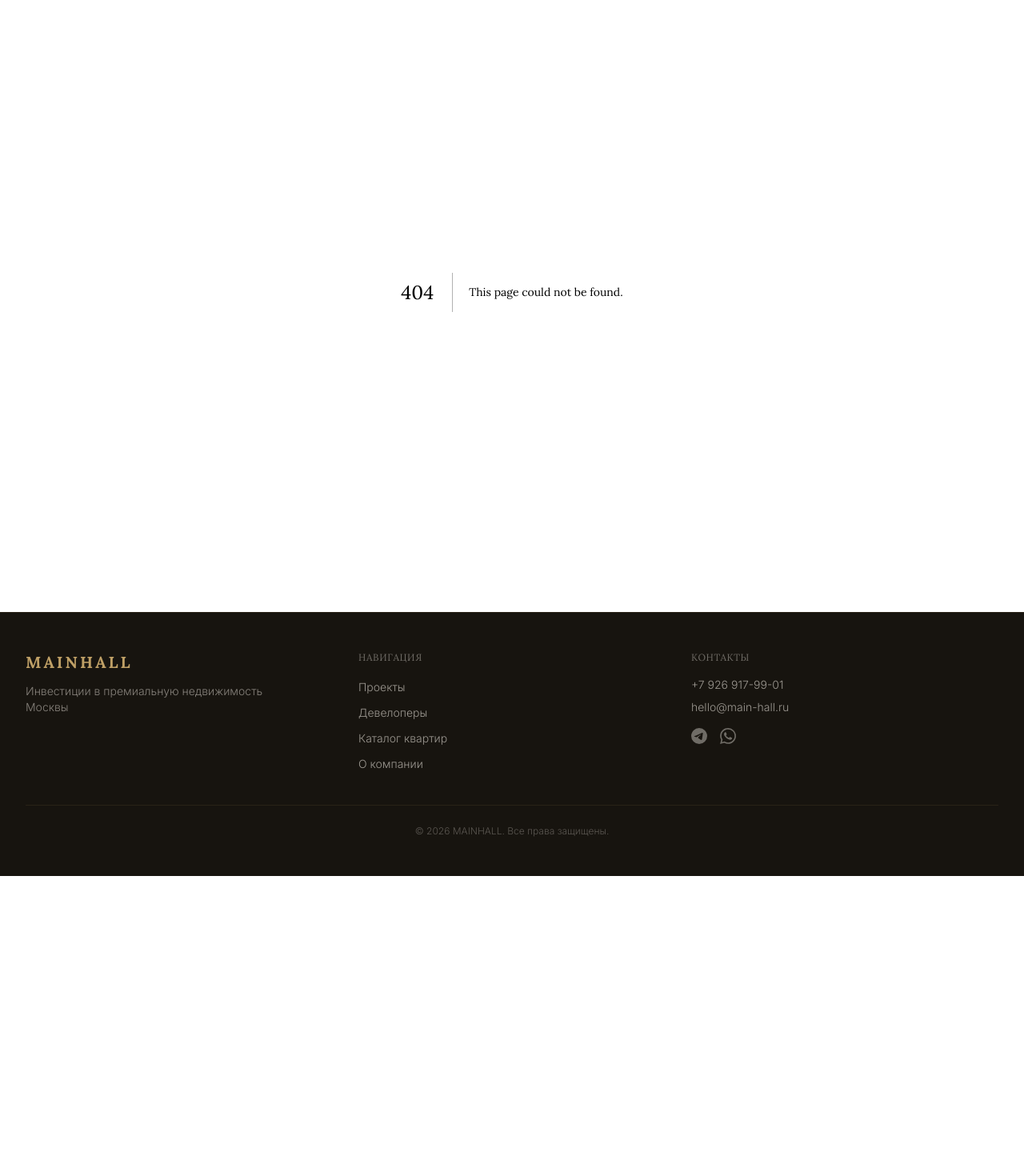
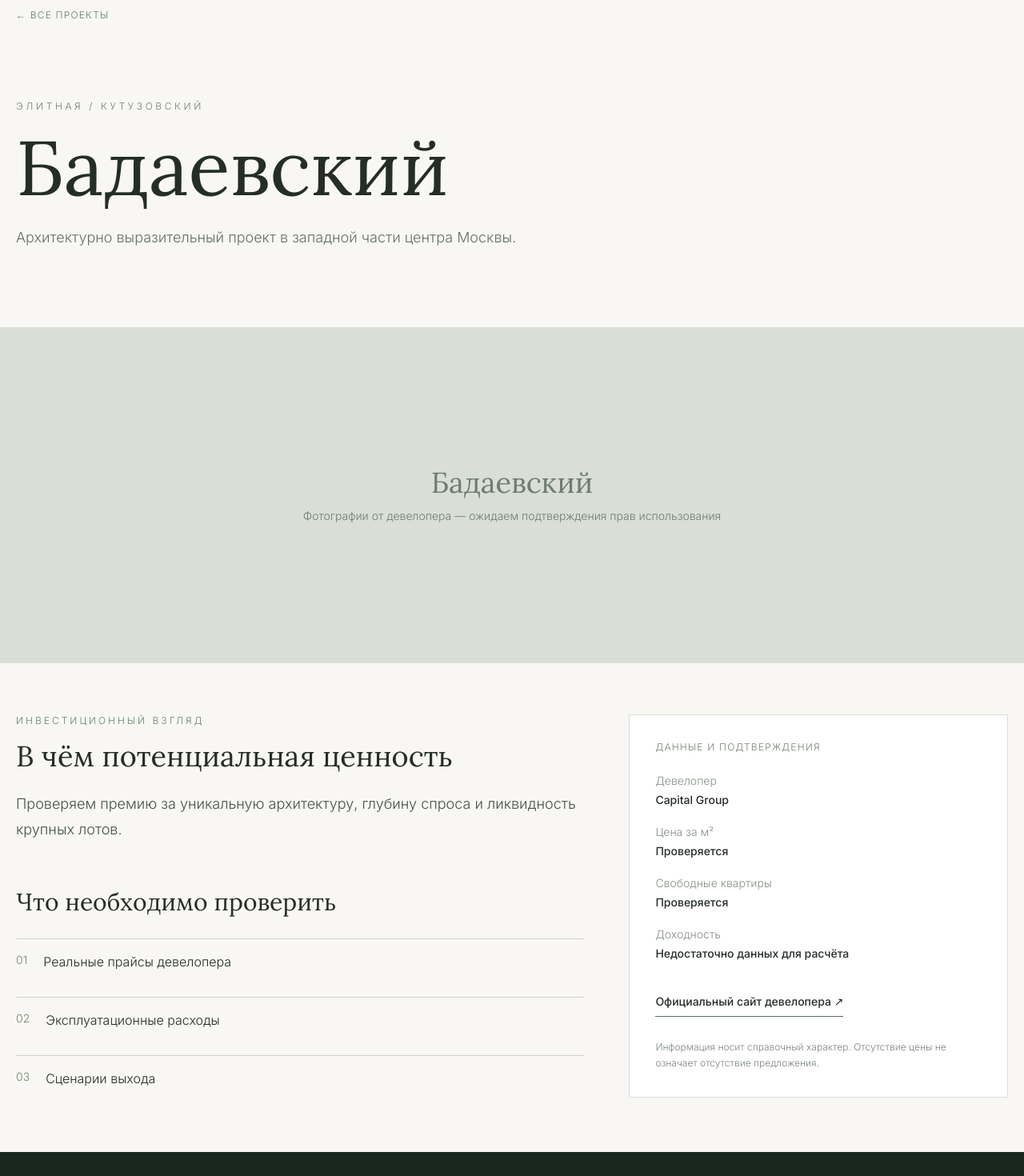
Before and after one commit to anepomniashiy-art/mainhall-platform, a Next.js app: page /projects/badaevsky in a window 1280 px wide. Before the commit this address had no page. Shown: the part 100-1570 px from the top of the page at 80% size. Before the commit the page ends 1195 px from the top, so only its background shows below. Built offline with nearby package versions, Linux system fonts and the light colour scheme.

Commit message:
feat(projects): individual investment thesis, due diligence and source links

```diff
--- /dev/null
+++ b/src/app/projects/[slug]/page.tsx
@@ -0,0 +1,17 @@
+import Link from "next/link";
+import {notFound} from "next/navigation";
+import {editorialProjects} from "@/lib/editorial-projects";
+export function generateStaticParams(){return editorialProjects.map(p=>({slug:p.slug}));}
+export default async function ProjectPage({params}:{params:Promise<{slug:string}>}){
+ const {slug}=await params; const p=editorialProjects.find(x=>x.slug===slug);if(!p)notFound();
+ return <div className="bg-[#F8F7F4] text-[#242D26]">
+  <div className="mx-auto max-w-7xl px-5 pt-10"><Link href="/projects" className="text-xs uppercase tracking-widest text-[#667B69]">← Все проекты</Link></div>
+  <header className="mx-auto max-w-7xl px-5 py-16 md:py-24"><p className="text-xs uppercase tracking-[.3em] text-[#6E806E]">{p.className} / {p.area}</p><h1 className="mt-5 font-serif text-6xl md:text-8xl">{p.name}</h1><p className="mt-6 max-w-2xl text-lg leading-8 text-[#657066]">{p.summary}</p></header>
+  <div className="bg-[#D9DED6] mx-auto max-w-7xl min-h-[260px] md:min-h-[420px] flex items-center justify-center"><div className="text-center text-[#6E7C70]"><div className="font-serif text-4xl mb-3">{p.name}</div><p className="text-sm">Фотографии от девелопера — ожидаем подтверждения прав использования</p></div></div>
+  <div className="mx-auto max-w-7xl px-5 py-16 grid gap-14 lg:grid-cols-[1.5fr_1fr]">
+   <div><p className="text-xs uppercase tracking-[.25em] text-[#67806A]">Инвестиционный взгляд</p><h2 className="font-serif text-4xl mt-4">В чём потенциальная ценность</h2><p className="mt-6 text-lg leading-8 text-[#465349]">{p.thesis}</p><h3 className="font-serif text-3xl mt-14">Что необходимо проверить</h3><ul className="mt-7 space-y-4">{p.dueDiligence.map((x,i)=><li className="border-t border-[#CBD1C7] py-4 flex gap-5" key={x}><span className="text-[#738570] text-sm">{String(i+1).padStart(2,"0")}</span><span>{x}</span></li>)}</ul></div>
+   <aside className="bg-white border border-[#DAE0D7] self-start p-8"><p className="text-xs tracking-widest uppercase text-[#758272]">Данные и подтверждения</p><dl className="mt-6 space-y-5 text-sm"><div><dt className="text-[#849185]">Девелопер</dt><dd className="font-medium mt-1">{p.developer}</dd></div><div><dt className="text-[#849185]">Цена за м²</dt><dd className="font-medium mt-1">Проверяется</dd></div><div><dt className="text-[#849185]">Свободные квартиры</dt><dd className="font-medium mt-1">Проверяется</dd></div><div><dt className="text-[#849185]">Доходность</dt><dd className="font-medium mt-1">Недостаточно данных для расчёта</dd></div></dl><a href={p.sourceUrl} target="_blank" rel="noopener noreferrer" className="mt-8 inline-flex text-sm font-medium border-b border-[#58715B] py-2">Официальный сайт девелопера ↗</a><p className="text-xs text-[#79877C] leading-5 mt-7">Информация носит справочный характер. Отсутствие цены не означает отсутствие предложения.</p></aside>
+  </div>
+  <div className="bg-[#19271F] text-[#E9EDE6] py-16"><div className="mx-auto max-w-7xl px-5 flex flex-col md:flex-row md:items-center justify-between gap-8"><div><p className="text-xs tracking-widest uppercase text-[#A9BAAA]">MAINHALL Advisory</p><h2 className="font-serif text-3xl mt-3">Запросить инвестиционный разбор</h2></div><Link href="/#contact" className="border border-[#C7D5C5] px-8 py-4 text-sm text-center hover:bg-white hover:text-[#19271F] transition-colors">Обсудить стратегию ↗</Link></div></div>
+ </div>;
+}
```
